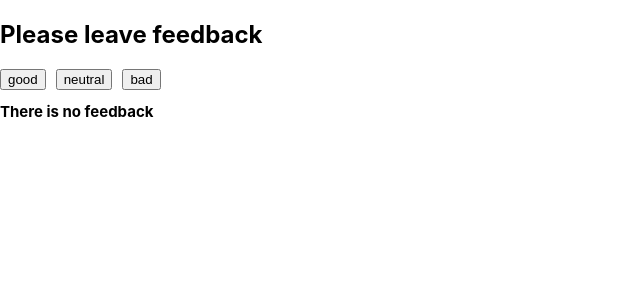
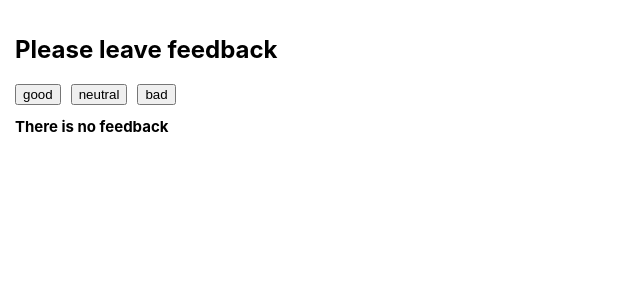
Before and after one commit to DyatlovSergey/goit-react-hw-02-feedback, a React (Create React App) app: page / in a window 1280 px wide. Shown: the top 300 px of the page, without its empty margins (0-640 px from the left). Built offline with nearby package versions, Linux system fonts and the light colour scheme.

Commit message:
completely done

```diff
--- a/src/Components/FeedbackForm.module.css
+++ b/src/Components/FeedbackForm.module.css
@@ -3,7 +3,7 @@ p {
   font-weight: 700;
 }
 
-.section {
+.container {
   padding: 15px;
 }
 
```
